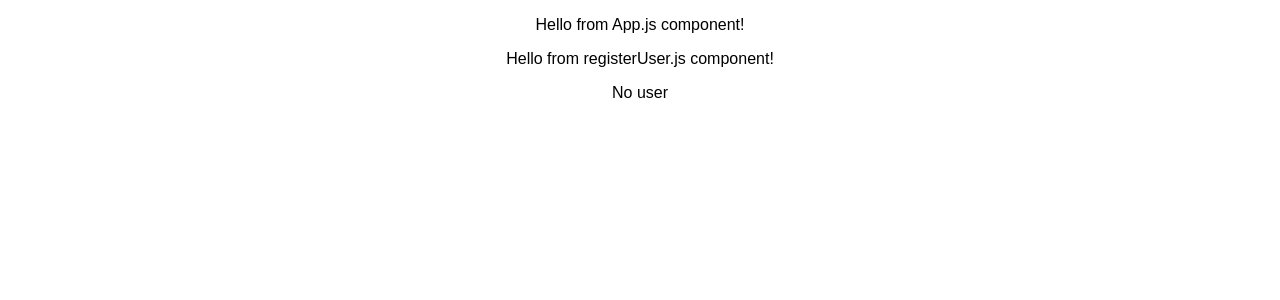
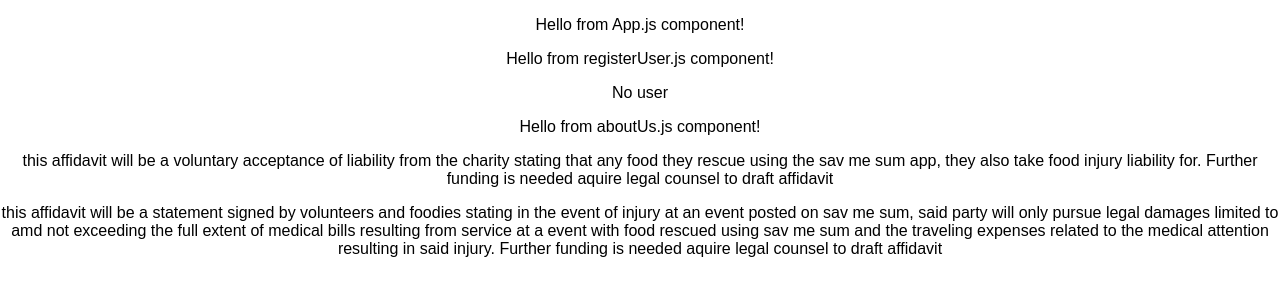
Before and after one commit to sblackstealth/sav_me_sum, a React (Create React App) app in the folder frontend/: page / in a window 1280 px wide. Shown: the top 300 px of the page. Built offline with nearby package versions, Linux system fonts and the light colour scheme; no server answers.

Commit message:
passing the user from app js to home js updated affidavit text

```diff
--- /dev/null
+++ b/frontend/src/components/aboutUs.js
@@ -0,0 +1,13 @@
+import React, { Component } from 'react';
+
+class AboutUs extends Component {
+  render() {
+    return (
+      <div className="aboutUs">
+        <p>Hello from aboutUs.js component!</p>
+      </div>
+    );
+  }
+}
+
+export default AboutUs;
--- a/frontend/src/components/affidavits/foodieVolunteerAffidavit.js
+++ b/frontend/src/components/affidavits/foodieVolunteerAffidavit.js
@@ -0,0 +1,13 @@
+import React, { Component } from 'react';
+
+class RemoveUser extends Component {
+  render() {
+    return (
+      <div className="removeUser">
+        <p>this affidavit will be a statement signed by volunteers and foodies stating in the event of injury at an event posted on sav me sum, said party will only pursue legal damages limited to amd not exceeding the full extent of medical bills resulting from service at a event with food rescued using sav me sum and the traveling expenses related to the medical attention resulting in said injury. Further funding is needed aquire legal counsel to draft affidavit</p>
+      </div>
+    );
+  }
+}
+
+export default RemoveUser;
--- a/frontend/src/components/affidavits/rescuerAffidavit.js
+++ b/frontend/src/components/affidavits/rescuerAffidavit.js
@@ -0,0 +1,13 @@
+import React, { Component } from 'react';
+
+class RescuerAffidavit extends Component {
+  render() {
+    return (
+      <div className="rescuerAffidavit">
+        <p>this affidavit will be a voluntary acceptance of liability from the charity stating that any food they rescue using the sav me sum app, they also take food injury liability for. Further funding is needed aquire legal counsel to draft affidavit </p>
+      </div>
+    );
+  }
+}
+
+export default RescuerAffidavit;
--- a/frontend/src/components/home/home.js
+++ b/frontend/src/components/home/home.js
@@ -1,12 +1,14 @@
 import React, { Component } from 'react';
-import axios from "axios"
+import axios from "axios";
+import SetUser from '../../App';
 import DistributionEvent from '../calendar/distributionEvents';
 import RescueEvent from '../calendar/rescueEvents';
+import NoUser from './nouser';
 
 class Home extends React.Component {
 
   render() {
-    let user = this.props.user;
+    // let user = this.props.user;
     // let userType = user.user_type;
     // if (userType=== "donor"||userType==="rescuer") {
     //   return (
@@ -23,12 +25,13 @@ class Home extends React.Component {
     //   )
     // } else {
         return (<div>No user
-          {/* <RescuerAffidavit/>
-          <FoodieHelpingHandAffidavit/> */}
+
+          <NoUser/>
+
         </div>)
-  //   }
-  // }
+
 }
-}
+  }
+//}
 
 export default Home;
--- a/frontend/src/components/home/nouser.js
+++ b/frontend/src/components/home/nouser.js
@@ -0,0 +1,18 @@
+import React, { Component } from 'react';
+import RescuerAffidavit from'../affidavits/rescuerAffidavit';
+import FoodieHelpingHandAffidavit from '../affidavits/foodieVolunteerAffidavit';
+import AboutUs from '../aboutUs';
+
+class NoUser extends Component {
+  render() {
+    return (
+      <div className="noUser">
+        <AboutUs/>
+        <RescuerAffidavit/>
+        <FoodieHelpingHandAffidavit/>
+      </div>
+    );
+  }
+}
+
+export default NoUser;
```
Also changed, not shown: frontend/src/components/faq.js (added).
